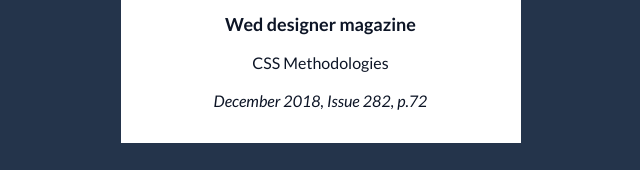
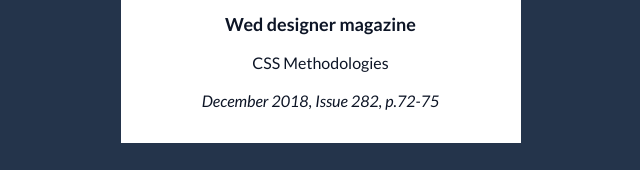
Before and after one commit to hungryphilomath/portfolio, a website: page src/index.html in a window 1280 px wide. Shown: the part 4257-4427 px from the top of the page, 27-667 px from the left. Drawn offline with nearby package versions, Linux system fonts and the light colour scheme; a web font is replaced by a local one.

Commit message:
updated page number of December 2018 magazine article

```diff
--- a/src/index.html
+++ b/src/index.html
@@ -378,7 +378,7 @@
 							<div class="caption">
 								<p>Wed designer magazine</p>
 								<p>CSS Methodologies</p>
-								<p><em>December 2018, Issue 282, p.72</em></p>
+								<p><em>December 2018, Issue 282, p.72-75</em></p>
 							</div>
 						</div>
 					</div>
```
